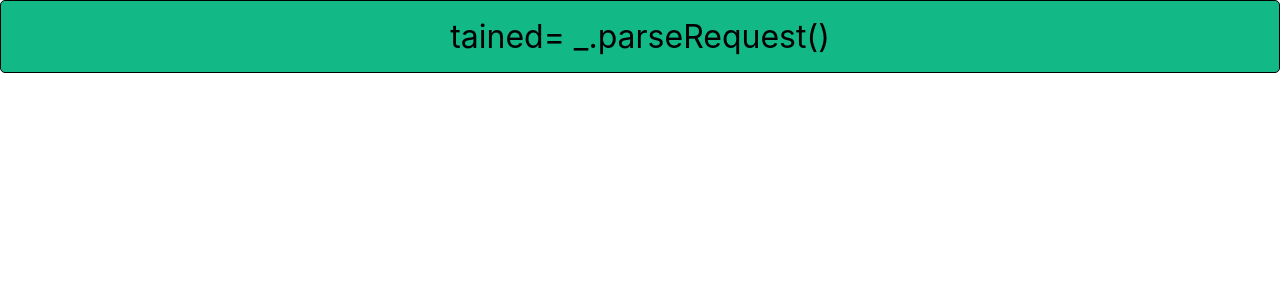
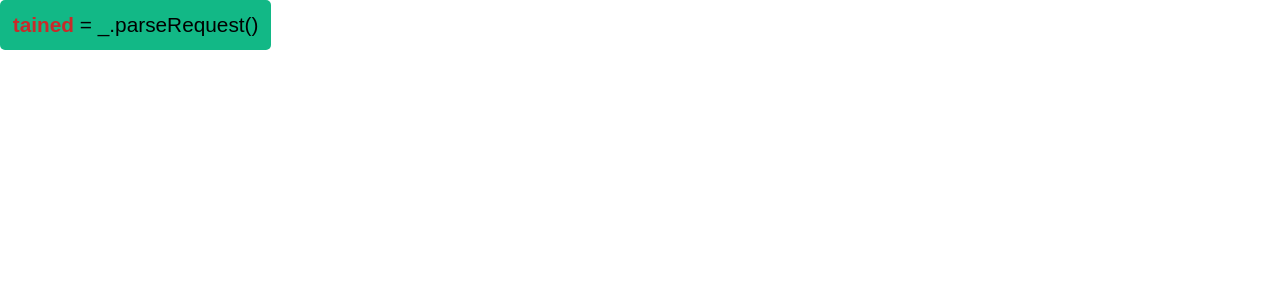
Before and after one commit to CSID-DGU/2020-1-CECD1-Soycrab-6, a React (Create React App) app: page / in a window 1280 px wide. Shown: the top 300 px of the page. Built offline with nearby package versions, Linux system fonts and the light colour scheme.

Commit message:
Alias Component Styling

```diff
--- a/public/index.html
+++ b/public/index.html
@@ -24,7 +24,7 @@
       work correctly both with client-side routing and a non-root public URL.
       Learn how to configure a non-root public URL by running `npm run build`.
     -->
-    <title>React App</title>
+    <title>간장게장</title>
   </head>
   <body>
     <noscript>You need to enable JavaScript to run this app.</noscript>
--- a/src/components/Alias.tsx
+++ b/src/components/Alias.tsx
@@ -5,23 +5,38 @@ type AliasProps = {
   name: string;
 };
 
-const AliasBox = styled.div`
+const AliasBox = styled.button`
   text-align: center;
   justify-content: center;
-  font-size: 2rem;
-  padding: 1rem;
+  font-size: 1.3rem;
+  padding: 0.8rem;
   background: #12b886;
-  border: 1px solid black;
+  border: none;
   border-radius: 5px;
-  width: 40rem,
   cursor: pointer;
+
+  &:hover {
+    background: #20c997;
+  }
+  &:active {
+    background: #0ca678;
+  }
+
+  span {
+    color: #c92a2a;
+    font-weight: bold;
+  }
+`;
+
+const AliasVariable = styled.span`
+  color: #c92a2a;
+  font-weight: bold;
 `;
 
 function Alias({ name }: AliasProps) {
   return (
     <AliasBox>
-      <span>tained</span>
-      <span>= _.{name}()</span>
+      <span>tained</span> = _.{name}()
     </AliasBox>
   )
 }
```
